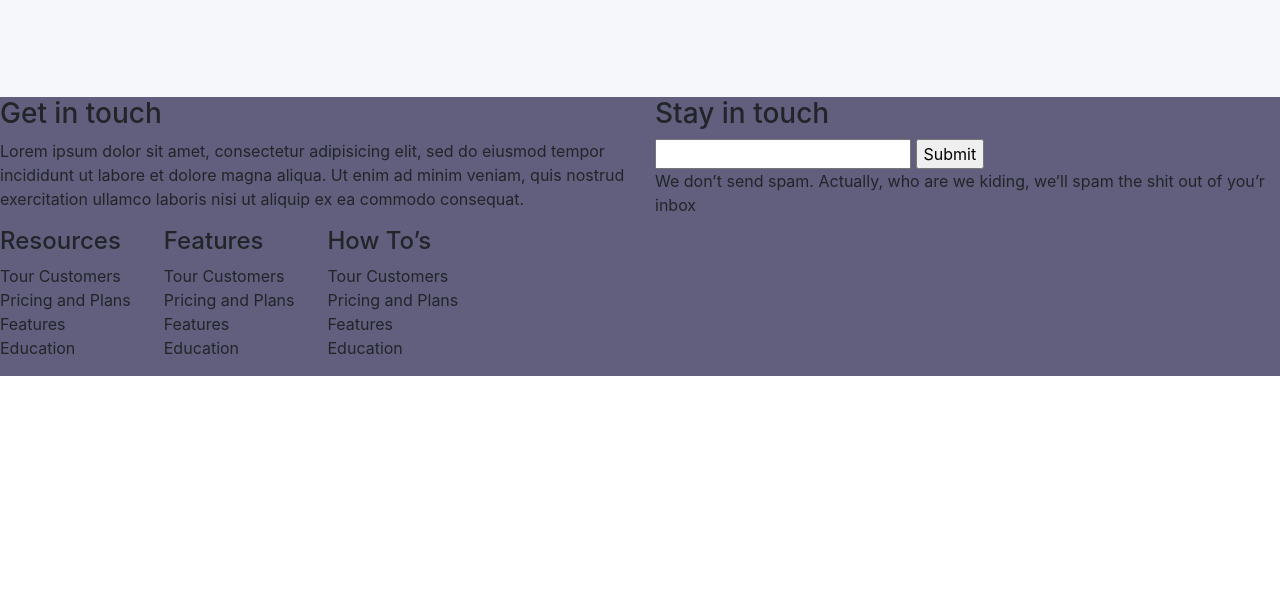
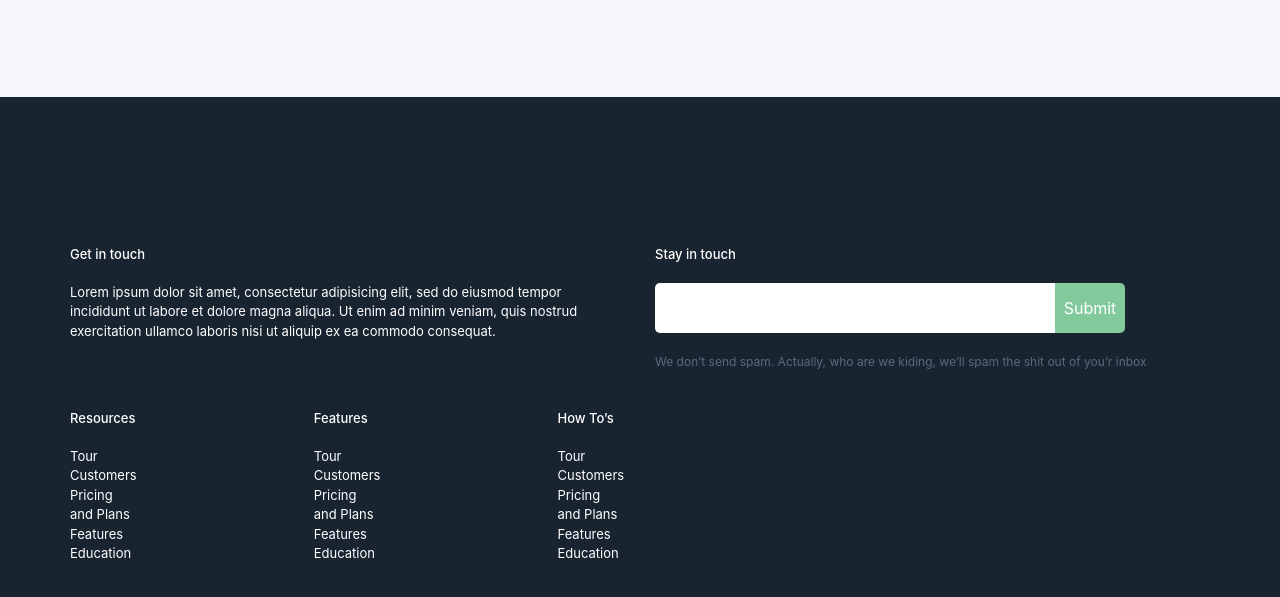
Before and after one commit to MrTiZel/Take, a website: page public/index.html in a window 1280 px wide. Shown: the part 4007-4604 px from the top of the page. Before the commit the page ends 4383 px from the top, so only its background shows below. Drawn offline with nearby package versions, Linux system fonts and the light colour scheme.

Commit message:
верстка почти готова

```diff
--- a/public/index.html
+++ b/public/index.html
@@ -162,29 +162,29 @@
             </div>
         </section>
         <footer id="mainFooter">
-            <div class="contaner">
-                <div class="row">
+            <div class="container">
+                <div class="row justify-content-between">
                     <div class="col-md order-md-1 order-2">
                         <h3>Get in touch</h3>
                         <p>Lorem ipsum dolor sit amet, consectetur adipisicing elit, sed do eiusmod tempor incididunt ut labore et dolore magna aliqua. Ut enim ad minim veniam, quis nostrud exercitation ullamco laboris nisi ut aliquip ex ea commodo consequat. </p>
-                        <div class="row">
-                            <div class="col-3">
+                        <div class="includText row justify-content-between">
+                            <div class="col-2">
                                 <h4>Resources</h4>
                                 <p>Tour Customers Pricing and Plans  Features Education</p>
                             </div>
-                            <div class="col-3">
+                            <div class="col-2">
                                 <h4>Features</h4>
                                 <p>Tour Customers Pricing and Plans  Features Education</p>
                             </div>
-                            <div class="col-3">
+                            <div class="col-2">
                                 <h4>How To’s</h4>
                                 <p>Tour Customers Pricing and Plans  Features Education</p>
                             </div>
                         </div>
                     </div>
-                    <div class="col-md order-md-2 order-1">
+                    <div class="sendMail col-md order-md-2 order-1">
                         <h3>Stay in touch</h3>
-                        <div class="sendMail">
+                        <div class="inputMail">
                             <input type="text">
                             <input type="submit">
                         </div>
--- a/src/scss/footer.scss
+++ b/src/scss/footer.scss
@@ -2,11 +2,57 @@
 @import "partials/mixins";
 
 #mainFooter{
-    background: $bgColor3;
+    background: $bgColor6;
+    color: $textColor1;
     width: 100%;
+    padding-top: 150px;
+    padding-bottom: 150px;
+    .container{
+        @include containerWidth;
+        .row{
+            h3, h4{
+                font-size: 13px;
+                margin-bottom: 20px;
+            }
+            p{
+                font-size: 13px;
+            }
+            .includText{
+                margin-top: 70px;
+            }
+            .sendMail{
 
-    .container{
-
-        .row{}
+                .inputMail{
+                    input{
+                        float: left;
+                    }
+                    input[type="text"]{
+                        width: 400px;
+                        height: 50px;
+                        box-sizing: border-box;
+                        padding: 10px;
+                        border: 0;
+                        border-top-left-radius: 5px;
+                        border-bottom-left-radius: 5px;
+                    }
+                    input[type="submit"]{
+                        color: $textColor1;
+                        text-align: center;
+                        width: 70px;
+                        height: 50px;
+                        background: $bgColor1;
+                        border: 0;
+                        border-top-right-radius: 5px;
+                        border-bottom-right-radius: 5px;
+                    }
+                }
+                p{
+                    margin-top: 20px;
+                    float: left;
+                    font-size: 12px;
+                    color: $textColor5;
+                }
+            }
+        }
     }
 }
```
Also changed, not shown: public/css/main.min.css.
